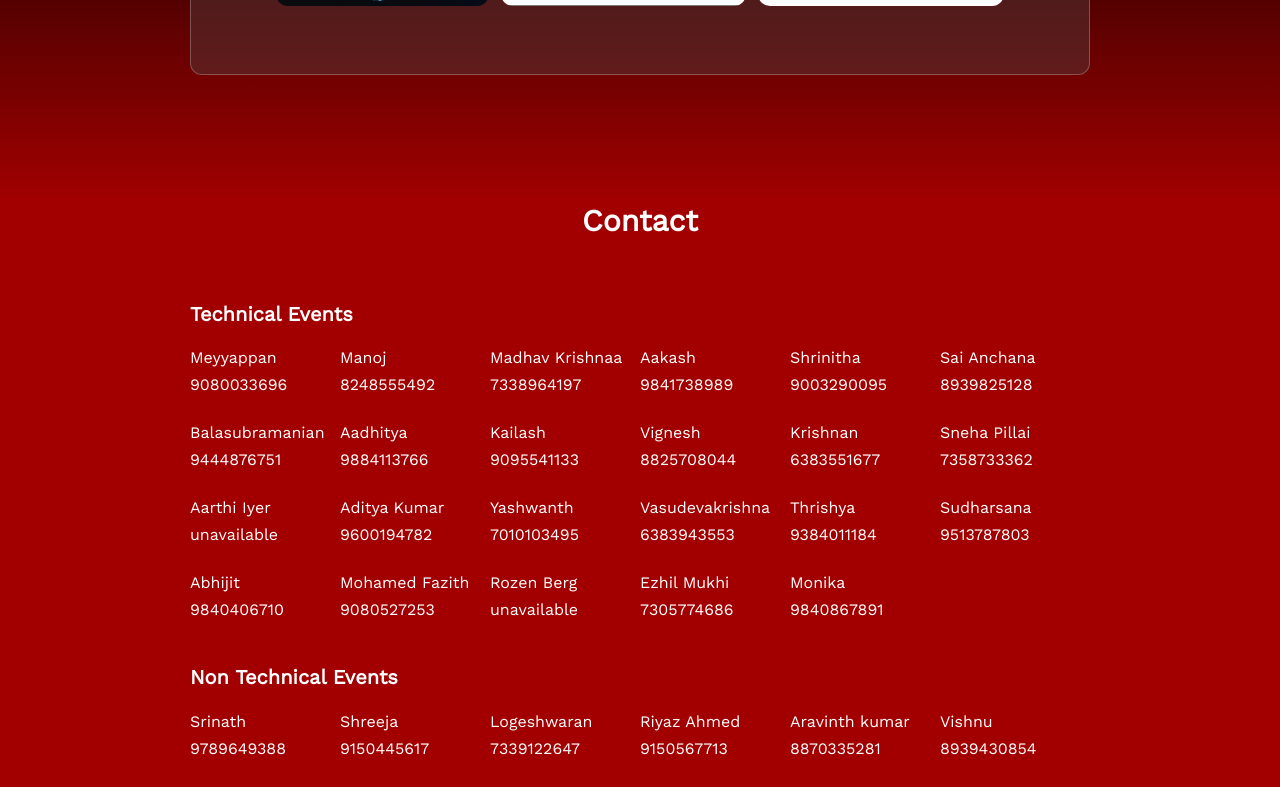
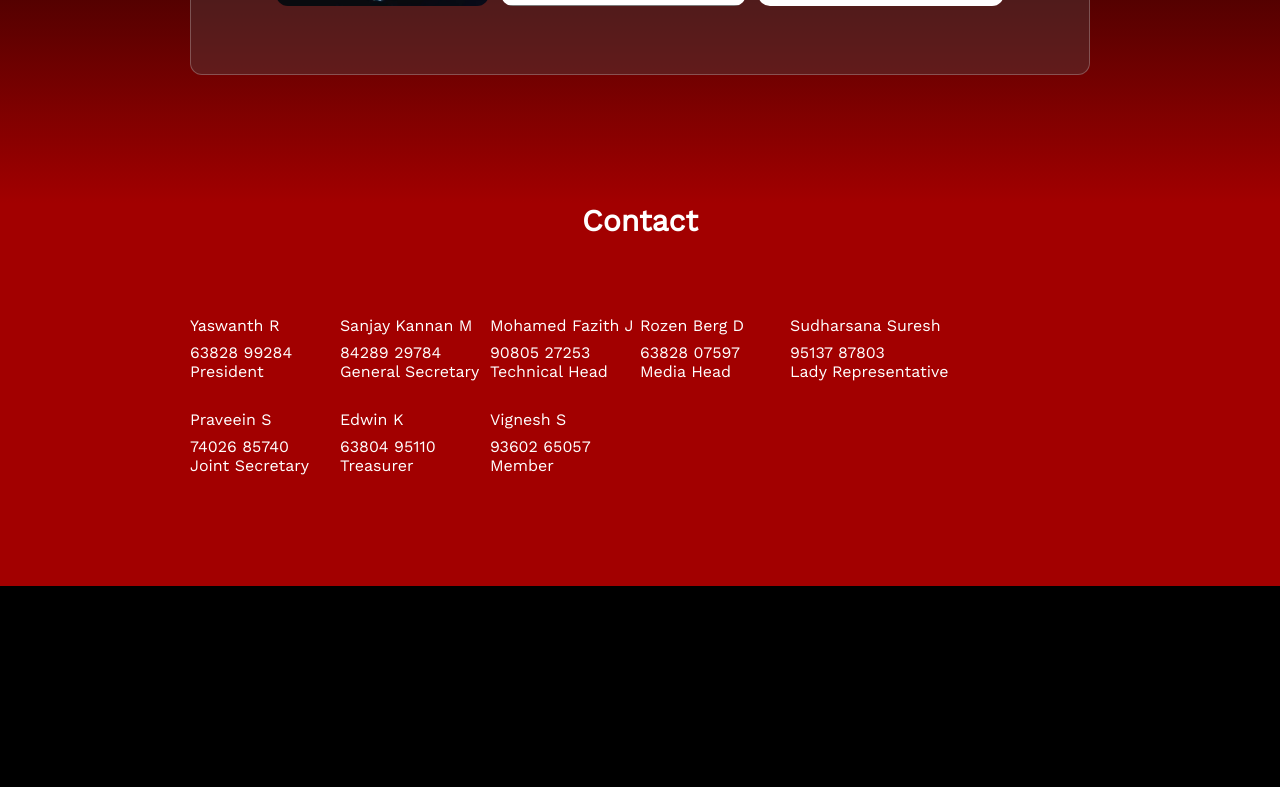
Before and after one commit to team-angris/mutex, a Next.js app: page / in a window 1280 px wide. Shown: the part 2000-2787 px from the top of the page. After the commit the page ends 2586 px from the top, so only its background shows below. Built offline with nearby package versions, Linux system fonts and the light colour scheme.

Commit message:
Modified Contact Details

```diff
--- a/pages/Components/Contact/data.js
+++ b/pages/Components/Contact/data.js
@@ -4,167 +4,47 @@ export default function Data() {
     )
 }
 
-
-let technical = [
+let members = [
 	{
-		personName: "Meyyappan",
-		email: "9080033696",
+		personName: "Yaswanth R",
+		phone: "63828 99284",
+		post: "President",
 	},
 	{
-		personName: "Manoj",
-		email: "8248555492",
+		personName: "Sanjay Kannan M",
+		phone: "84289 29784",
+		post: "General Secretary",
 	},
 	{
-		personName: "Madhav Krishnaa",
-		email: "7338964197",
+		personName: "Mohamed Fazith J",
+		phone: "90805 27253",
+		post: "Technical Head",
 	},
 	{
-		personName: "Aakash",
-		email: "9841738989",
+		personName: "Rozen Berg D",
+		phone: " 63828 07597",
+		post: "Media Head",
 	},
 	{
-		personName: "Shrinitha",
-		email: "9003290095",
+		personName: "Sudharsana Suresh",
+		phone: "95137 87803",
+		post: "Lady Representative",
 	},
 	{
-		personName: "Sai Anchana",
-		email: "8939825128",
+		personName: "Praveein S",
+		phone: "74026 85740",
+		post: "Joint Secretary",
 	},
 	{
-		personName: "Balasubramanian",
-		email: "9444876751",
+		personName: "Edwin K",
+		phone: "63804 95110",
+		post: "Treasurer",
 	},
 	{
-		personName: "Aadhitya",
-		email: "9884113766",
-	},
-	{
-		personName: "Kailash",
-		email: "9095541133",
-	},
-	{
-		personName: "Vignesh",
-		email: "8825708044",
-	},
-	{
-		personName: "Krishnan",
-		email: "6383551677",
-	},
-	{
-		personName: "Sneha Pillai",
-		email: "7358733362",
-	},
-	{
-		personName: "Aarthi Iyer",
-		email: "unavailable",
-	},
-	{
-		personName: "Aditya Kumar",
-		email: "9600194782",
-	},
-	{
-		personName: "Yashwanth",
-		email: "7010103495",
-	},
-	{
-		personName: "Vasudevakrishna",
-		email: "6383943553",
-	},
-	{
-		personName: "Thrishya",
-		email: "9384011184",
-	},
-	{
-		personName: "Sudharsana",
-		email: "9513787803",
-	},
-	{
-		personName: "Abhijit",
-		email: "9840406710",
-	},
-	{
-		personName: "Mohamed Fazith",
-		email: "9080527253",
-	},
-	{
-		personName: "Rozen Berg",
-		email: "unavailable",
-	},
-	{
-		personName: "Ezhil Mukhi",
-		email: "7305774686",
-	},
-	{
-		personName: "Monika",
-		email: "9840867891",
+		personName: "Vignesh S",
+		phone: "93602 65057",
+		post: "Member",
 	},
 ]
 
-let nonTechnical = [
-	{
-		personName: "Srinath",
-		email: "9789649388",
-	},
-	{
-		personName: "Shreeja",
-		email: "9150445617",
-	},
-	{
-		personName: "Logeshwaran",
-		email: "7339122647",
-	},
-	{
-		personName: "Riyaz Ahmed",
-		email: "9150567713",
-	},
-	{
-		personName: "Aravinth kumar",
-		email: "8870335281",
-	},
-	{
-		personName: "Vishnu",
-		email: "8939430854",
-	},
-	{
-		personName: "Sanjay Kannan",
-		email: "8428929784",
-	},
-	{
-		personName: "Srevardhani",
-		email: "9360120793",
-	},
-	{
-		personName: "Dafni Trisha",
-		email: "9443192988",
-	},
-	{
-		personName: "Geethanjali",
-		email: "6383051844",
-	},
-	{
-		personName: "Pooja",
-		email: "7395915055",
-	},
-	{
-		personName: "Gnanavarshini",
-		email: "6380614424",
-	},
-	{
-		personName: "Sowmya",
-		email: "8056493106",
-	},
-	{
-		personName: "Surya",
-		email: "9150986251",
-	},
-	{
-		personName: "Jagan",
-		email: "7540088216",
-	},
-	{
-		personName: "Veejendhiran P",
-		email: "6383647169",
-	}
-]
-
-export { technical, nonTechnical }
+export { members }
--- a/pages/Components/Contact/index.js
+++ b/pages/Components/Contact/index.js
@@ -1,6 +1,6 @@
 import styles from "./contact.module.css"
 import { v4 as UUID4 } from "uuid"
-import { technical, nonTechnical } from "./data"
+import { members } from "./data"
 
 export default function Home() {
 	return (
@@ -9,8 +9,7 @@ export default function Home() {
 			<div className={styles.contact}>
 				<span className={styles.heading}>Contact</span>
 				<div className={styles.contactContainer}>
-					<Technical technical={technical} />
-					<NonTechnical nonTechnical={nonTechnical} />
+					<Members members={members} />
 				</div>
 			</div>
 		</>
@@ -21,22 +20,23 @@ function Person(props) {
 	return (
 		<div className={styles.personItem}>
 			<span className={styles.personItemName}>{props.personName}</span>
-			<span className={styles.personItemEmail}>{props.email}</span>
+			<span className={styles.personItemEmail}>{props.phone}</span>
+			<span className={styles.personItemPost}>{props.post}</span>
 		</div>
 	)
 }
 
-function Technical(props) {
+function Members(props) {
 	return (
 		<div className={styles.contactItem}>
-			<span className={styles.contactItemHeading}>Technical Events</span>
 			<div className={styles.contactItemContent}>
-				{props.technical.map((item) => {
+				{props.members.map((item) => {
 					return (
 						<Person
 							key={UUID4()}
 							personName={item.personName}
-							email={item.email}
+							phone={item.phone}
+							post={item.post}
 						/>
 					)
 				}
@@ -45,23 +45,3 @@ function Technical(props) {
 		</div>
 	)
 }
-
-function NonTechnical(props) {
-	return (
-		<div className={styles.contactItem}>
-			<span className={styles.contactItemHeading}>Non Technical Events</span>
-			<div className={styles.contactItemContent}>
-				{props.nonTechnical.map((item) => {
-					return (
-						<Person
-							key={UUID4()}
-							personName={item.personName}
-							email={item.email}
-						/>
-					)
-				}
-				)}
-			</div>
-		</div>
-	)
-}
```
